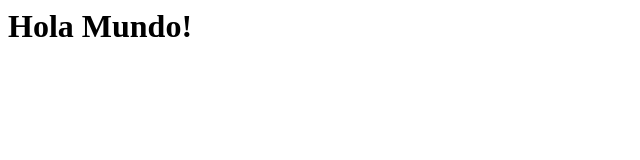
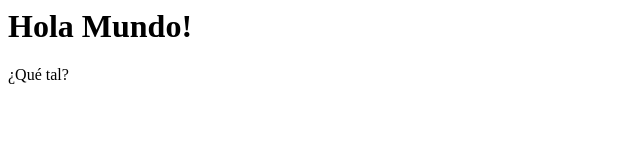
Before and after one commit to marketes16/ESEI, a plain HTML site: page index.html in a window 1280 px wide. Shown: the full height of the page, 0-640 px from the left. Drawn offline with Linux system fonts and the light colour scheme.

Commit message:
added p line

```diff
--- a/index.html
+++ b/index.html
@@ -1,3 +1,4 @@
 <html>
 <h1> Hola Mundo! </h1>
+<p> ¿Qué tal?</p>
 </html>
```
